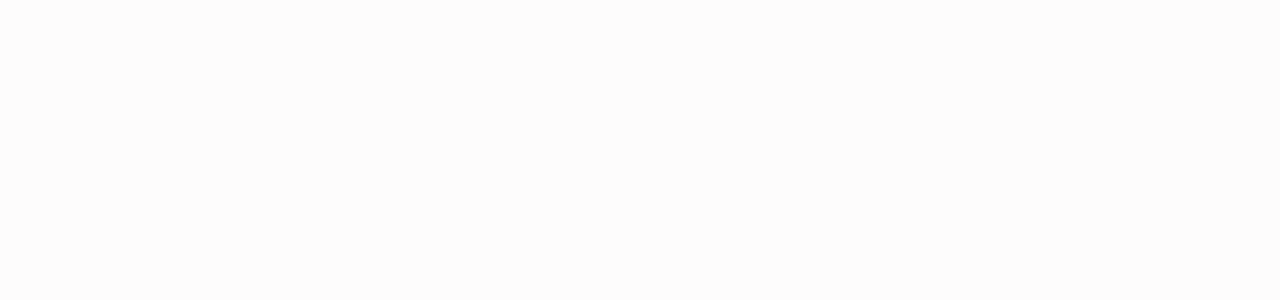
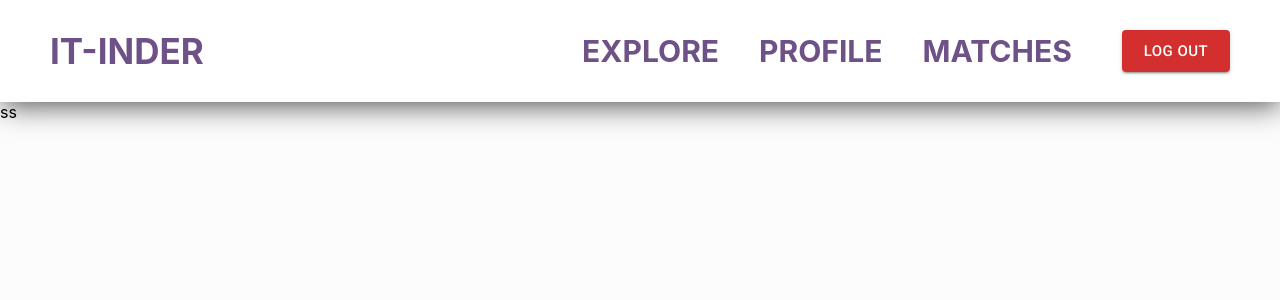
Before and after one commit to M-ac-i-ej-s/IT-INDER, a React (Create React App) app in the folder frontend/: page /home/explore in a window 1280 px wide. Before the commit this address had no page. Shown: the top 300 px of the page. Built offline with nearby package versions, Linux system fonts and the light colour scheme.

Commit message:
FRONT-main-page-explore-setup

```diff
--- a/frontend/src/App.tsx
+++ b/frontend/src/App.tsx
@@ -6,6 +6,8 @@
 } from 'react-router-dom';
 import WelcomePage from './components/welcomePage/WelcomePage';
 import LoginPage from './components/loginPage/LoginPage'
+import MainPage from './components/mainPage/MainPage';
+import ExplorePage from './components/mainPage/explorePage/ExplorePage';
 
 function App() {
   return (
@@ -19,6 +21,11 @@
           path='/login'
           element={<LoginPage/>}
         />
+        <Route path='/home' element={<MainPage/>}>
+          <Route path='explore' element={<ExplorePage/>}/>
+          {/* <Route path='/profile' element/> */}
+          {/* <Route path='/matches' element/> */}
+        </Route>
       </Routes>
   </Router>
   );
--- a/frontend/src/components/loginPage/LoginForm.tsx
+++ b/frontend/src/components/loginPage/LoginForm.tsx
@@ -4,6 +4,7 @@
 import Visibility from '@mui/icons-material/Visibility';
 import VisibilityOff from '@mui/icons-material/VisibilityOff';
 import { useFormik } from 'formik';
+import {Link} from 'react-router-dom'
 
 function LoginForm() {
   const [showPassword, setShowPassword] = React.useState(false);
@@ -76,7 +77,9 @@
                 onChange={formik.handleChange}
                 />
             </FormControl>
-            <Button sx={{width: '100px' , margin: '10px'}} type='submit' color="secondary" variant="contained" size="large">Log in</Button>
+            <Link className='link__login' to='/home/explore'>
+              <Button sx={{width: '100px' , margin: '10px', textDecoration: 'none'}} type='submit' color="secondary" variant="contained" size="large">Log in</Button>
+            </Link>
         </form>
    </div>
   );
--- /dev/null
+++ b/frontend/src/components/mainPage/MainPage.tsx
@@ -0,0 +1,14 @@
+import React from 'react';
+import {Outlet} from 'react-router-dom'
+import NavBar from '../reusableComponents/NavBar';
+
+function MainPage() {
+  return (
+   <div>
+        <NavBar page='mainPage'/>
+        <Outlet/>
+   </div>
+  );
+}
+
+export default MainPage;
--- /dev/null
+++ b/frontend/src/components/mainPage/explorePage/ExplorePage.tsx
@@ -0,0 +1,11 @@
+import React from 'react';
+
+function ExplorePage() {
+  return (
+   <div>
+    ss
+   </div>
+  );
+}
+
+export default ExplorePage;
--- a/frontend/src/components/reusableComponents/NavBar.tsx
+++ b/frontend/src/components/reusableComponents/NavBar.tsx
@@ -3,15 +3,34 @@
 import Button from '@mui/material/Button';
 import {Link} from 'react-router-dom'
 
-function NavBar() {
+function NavBar(props : {page: string}) {
   return (
    <div className='navbar__div'>
         <Link className='link__home' to='/'>
           <span className='name__span'>IT-INDER</span>
         </Link>
-        <Link className='link__home' to='/login'>
-           <Button color="primary" variant="contained" size="large">Log in</Button>
-        </Link>
+        {props.page === 'welcome' ?
+            <Link className='link__home' to='/login'>
+              <Button color="primary" variant="contained" size="large">Log in</Button>
+            </Link>
+        :
+            <div className='buttons__group'>
+              <div className='section__buttons'>
+                <Link className='link__home' to='/home/explore'>
+                  <span className='name__span button'>EXPLORE</span>
+                </Link>
+                <Link className='link__home' to='/profile'>
+                  <span className='name__span button'>PROFILE</span>
+                </Link>
+                <Link className='link__home' to='/matches'>
+                  <span className='name__span button'>MATCHES</span>
+                </Link>
+              </div>
+              <Link className='link__home' to='/'>
+                <Button color="error" variant="contained" size="large">Log Out</Button>
+              </Link>
+            </div>
+        }
    </div>
   );
 }
--- a/frontend/src/components/welcomePage/WelcomePage.tsx
+++ b/frontend/src/components/welcomePage/WelcomePage.tsx
@@ -14,7 +14,7 @@
 function WelcomePage() {
   return (
    <div>
-        <NavBar/>
+        <NavBar page='welcome'/>
         <LoginAsManager/>
         <SyncAltIcon sx={{fontSize: 270, color: 'white'}} className='arrows__icon'/>
         <LoginAsWorker/>
--- a/frontend/src/styles/loginPage/loginForm.scss
+++ b/frontend/src/styles/loginPage/loginForm.scss
@@ -13,4 +13,7 @@
     top: 30%;
     display: flex;
     flex-direction: column;
+    .link__login {
+        text-decoration: none;
+    }
 }
--- a/frontend/src/styles/reusableComponents/navbar.scss
+++ b/frontend/src/styles/reusableComponents/navbar.scss
@@ -15,4 +15,22 @@
     .link__home {
         text-decoration: none;
     }
+    .buttons__group {
+        display: flex;
+        justify-content: space-between;
+        align-items: center;
+        .section__buttons {
+            margin-right: 30px;
+            .name__span.button {
+                font-size: 30px;
+                margin: 0 5px 0 5px;
+                padding: 10px 15px 10px 15px;
+                border-radius: 20px;
+                transition: 0.2s ease-in-out;
+            }
+            .name__span.button:hover {
+                background-color: rgb(0, 0, 0, 0.02);
+            }
+        }
+    }
 }
```
